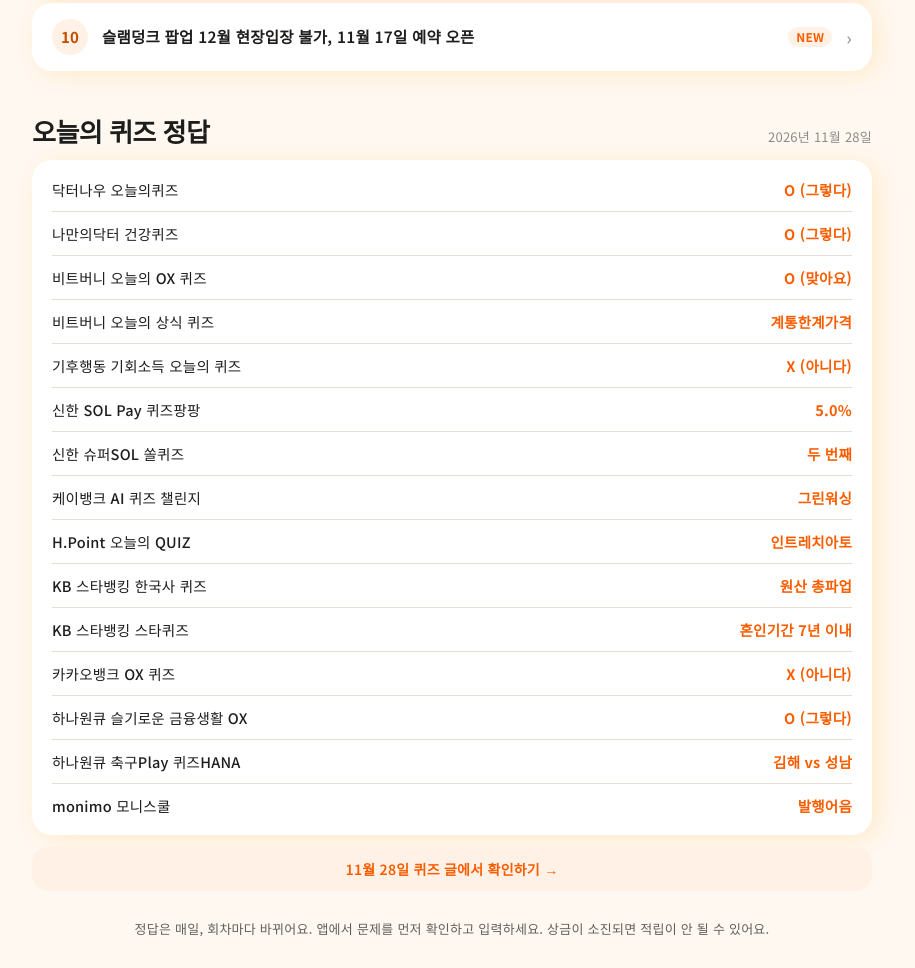
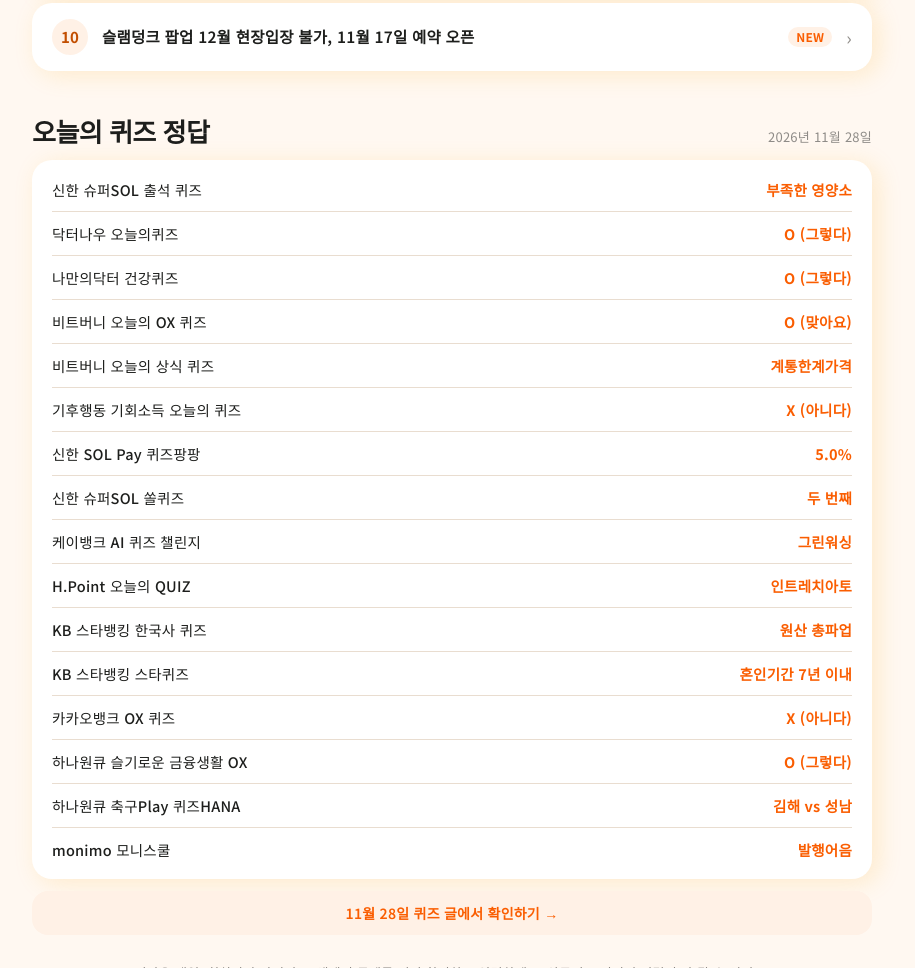
Before and after one commit to kimsejukim-alt/nolmeok-events, a plain HTML site: page index.html in a window 1280 px wide. Shown: the part 9568-10536 px from the top of the page, without its empty margins (188-1103 px from the left). Drawn offline with Linux system fonts and the light colour scheme.

Commit message:
퀴즈 정답 업데이트 2026-11-28

```diff
--- a/index.html
+++ b/index.html
@@ -172,6 +172,7 @@ section{margin-top:44px;scroll-margin-top:24px}
   <section id="quiz">
     <div class="sec-head"><h2>오늘의 퀴즈 정답</h2><span>2026년 11월 28일</span></div>
     <div class="quiz-card">
+      <div class="quiz-item"><span class="quiz-name">신한 슈퍼SOL 출석 퀴즈</span><span class="quiz-ans">부족한 영양소</span></div>
       <div class="quiz-item"><span class="quiz-name">닥터나우 오늘의퀴즈</span><span class="quiz-ans">O (그렇다)</span></div>
       <div class="quiz-item"><span class="quiz-name">나만의닥터 건강퀴즈</span><span class="quiz-ans">O (그렇다)</span></div>
       <div class="quiz-item"><span class="quiz-name">비트버니 오늘의 OX 퀴즈</span><span class="quiz-ans">O (맞아요)</span></div>
```
